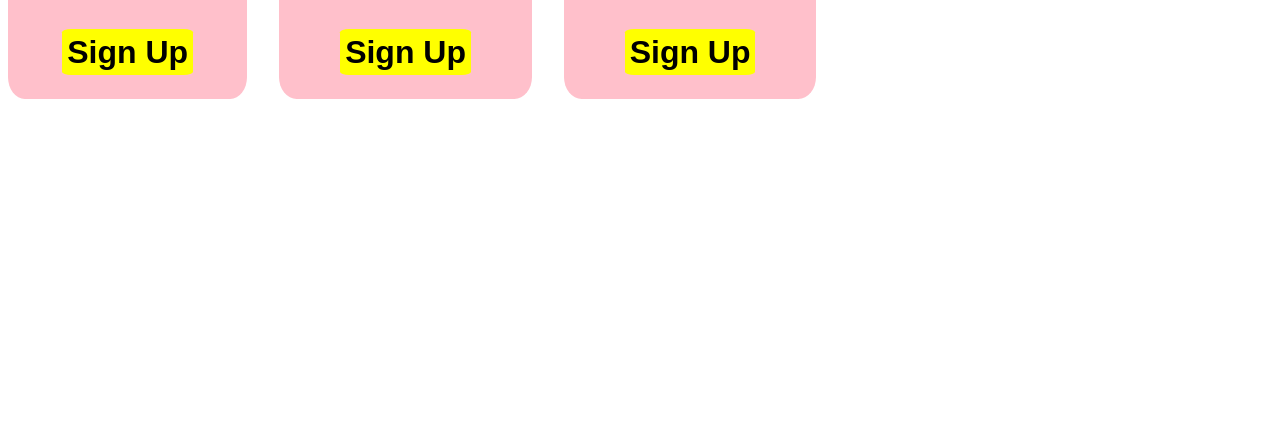
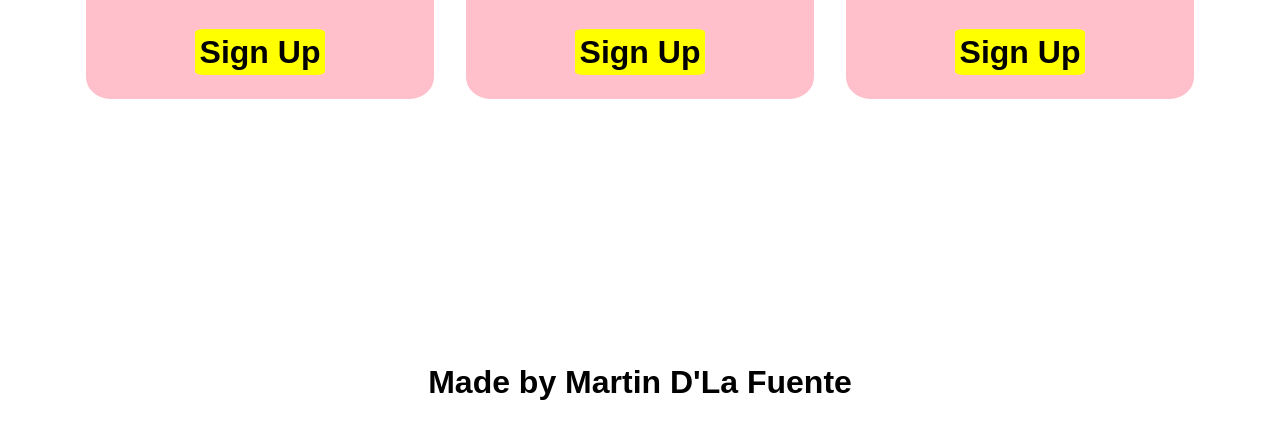
Before and after one commit to MartinDLaFuente/Prices, a plain HTML site: page index.html in a window 1280 px wide. Shown: the part 465-888 px from the top of the page. Before the commit the page ends 816 px from the top, so only its background shows below. Drawn offline with Linux system fonts and the light colour scheme; a web font is replaced by a local one.

Commit message:
Update index.html

```diff
--- a/index.html
+++ b/index.html
@@ -11,6 +11,11 @@
     <style>
       body {
         font-family: "Sono", sans-serif;
+      }
+
+      h1
+      {
+        text-align: center;
       }
 
       .pricing-container
@@ -125,9 +130,9 @@
         <button class="plan-button">Sign Up</button>
       </div>
 
+    </div>
 
-       <h1> Made by Martin D'La Fuente </h1>
-    </div>
+      <h1> Made by Martin D'La Fuente </h1>
   </body>
 
 </html>
```
